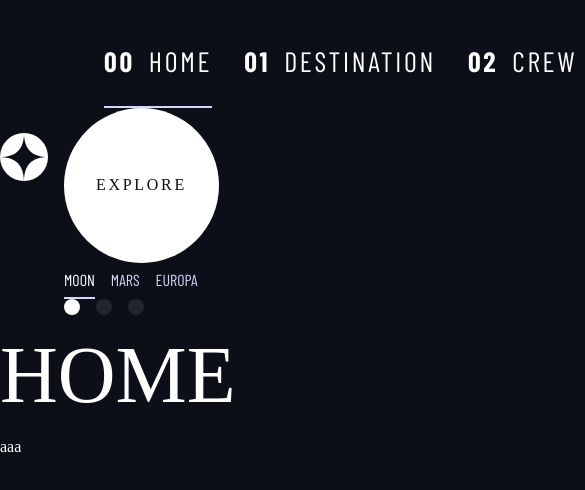
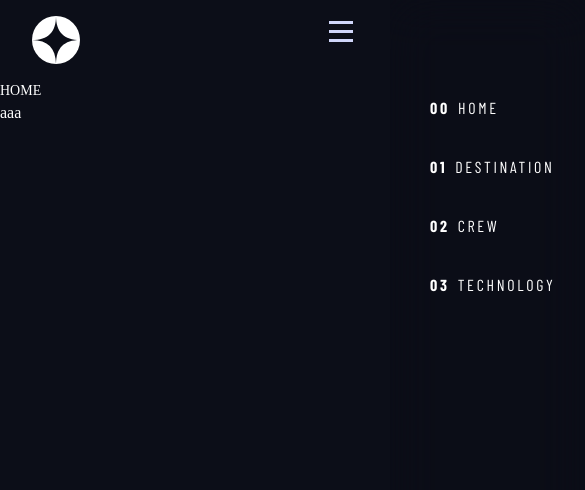
Before and after one commit to kamiliano1/space-tourism-website, a React (Vite) app in the folder space-tourism/: page / in a window 390 px wide. Shown: the top 490 px of the page, 585 px wide, since content can reach past the window. Built offline with nearby package versions, Linux system fonts and the light colour scheme; a web font is replaced by a local one.

Commit message:
Navbar
Added media query for mobile, tablet and desktop according to the desing
Mobile nav button was created using useState and when is true a new class is added to show the navbar

```diff
--- a/space-tourism/src/components/Navbar.jsx
+++ b/space-tourism/src/components/Navbar.jsx
@@ -1,12 +1,23 @@
+import { useState } from "react"
 import { Link } from "react-router-dom"
 import spaceLogo from "/assets/shared/logo.svg"
+import openNavButton from "/assets/shared/icon-hamburger.svg"
+import closeNavButton from "/assets/shared/icon-close.svg"
 
 export default function Navbar() {
+
+    const [isOpen, setIsOpen] = useState(false);
+
+
     return (
-        <header className="primary-header flex">
-            <img src={spaceLogo} alt="space logo"/>
+        <header className="primary-header container flex">
+            <img src={spaceLogo} alt="space logo" className="logo"/>
             <nav>
-                <ul className="flex primary-navigation indicators underline-indicators">
+                <button onClick={()=>setIsOpen(prev=>!prev)} className="nav-button">
+                    <img src={isOpen ? closeNavButton : openNavButton} alt="Menu button" />
+                    <span className="sr-only">Menu</span>
+                </button>
+                <ul className={`flex primary-navigation indicators underline-indicators ${isOpen ? "opened-navigation" : ""}`}>
                     <li className="active">
                         <Link to="/"  className="upper-case fs-400 ff-barlow letter-spacing-270">
                             <span aria-hidden="true">00</span>Home
@@ -30,26 +41,28 @@ export default function Navbar() {
 
                 </ul>
 
-                <Link to="/destination" className="explore-button upper-case fs-600 ff-belle f-c-dark bg-c-white letter-spacing-270">
+            </nav>
+                {/* <Link to="/destination" className="explore-button upper-case fs-600 ff-belle f-c-dark bg-c-white letter-spacing-270">
                             Explore
                 </Link>
+
                 <div className="indicators underline-indicators tabs-indicators flex">
                     <button aria-selected="true" aria-controls="moon-tab" className="upper-case f-c-light ff-barlow ">Moon</button>
                     <button aria-selected="false" aria-controls="mars-tab" className="upper-case f-c-light ff-barlow ">Mars</button>
                     <button aria-selected="false" aria-controls="europa-tab" className="upper-case f-c-light ff-barlow"  >Europa</button>
                 </div>
+
                 <div className="indicators dots-indicators flex">
                     <button aria-selected="true" aria-controls="moon-tab" className="upper-case f-c-light ff-barlow "><span class="sr-only">Moon</span></button>
                     <button aria-selected="false" aria-controls="mars-tab" className="upper-case f-c-light ff-barlow "><span class="sr-only">Mars</span></button>
                     <button aria-selected="false" aria-controls="europa-tab" className="upper-case f-c-light ff-barlow"  ><span class="sr-only">Europa</span></button>
                 </div>
 
-            </nav>
                 <div className="indicators buttons-indicators grid">
                     <button aria-selected="true" aria-controls="moon-tab" className="fs-600 bg-c-dark f-c-white ff-belle"><span class="sr-only">Moon</span>1</button>
                     <button aria-selected="false" aria-controls="mars-tab" className="fs-600 bg-c-dark f-c-white ff-belle"><span class="sr-only">Mars</span>2</button>
                     <button aria-selected="false" aria-controls="europa-tab" className="fs-600 bg-c-dark f-c-white ff-belle"  ><span class="sr-only">Europa</span>3</button>
-                </div>
+                </div> */}
 
 
         </header>
--- a/space-tourism/src/index.css
+++ b/space-tourism/src/index.css
@@ -125,7 +125,7 @@ body {
     --fs-700: 1.5rem;
     --fs-600: 1rem;
     --fs-500: 1rem;
-    --fs-400: 1.75rem;
+    --fs-400: 1rem;
     --fs-300: .9375;
     --fs-200: .875rem;
   }
@@ -168,6 +168,7 @@ body {
 
 .container {
   margin-inline: auto;
+  padding-inline: 2rem;
   max-width: 90rem;
 }
 
@@ -242,18 +243,22 @@ body {
   border: 0;
 }
 
+@media(min-width:25rem) {
+  .underline-indicators > *:hover {
+    border-bottom: 2px solid  hsl(var(--color-light) / .5);
+  }
+
+  .underline-indicators .active,
+  .underline-indicators [aria-selected="true"]  {
+    border-bottom: 2px solid  hsl(var(--color-light) / 1);
+  }
+
+}
+
 .underline-indicators > * {
   border-bottom: 2px solid  hsl(var(--color-light) / 0);
 }
 
-.underline-indicators > *:hover {
-  border-bottom: 2px solid  hsl(var(--color-light) / .5);
-}
-
-.underline-indicators .active,
-.underline-indicators [aria-selected="true"]  {
-  border-bottom: 2px solid  hsl(var(--color-light) / 1);
-}
 
 
 /* Explore Button */
@@ -298,10 +303,6 @@ body {
 
 }
 
-nav {
-  margin-top: 1em;
-}
-
 /* Dots indicators */
 
 .dots-indicators > * {
@@ -321,23 +322,6 @@ nav {
 
 }
 
-
-/* Navigation */
-
-.primary-header img {
-  align-self: center;
-}
-
-
-.primary-navigation {
-  --gap: 2rem;
-
-}
-
-.primary-navigation span {
-  font-weight: bold;
-  margin-right: .5em;
-}
 
 .buttons-indicators {
   width: 15%;
@@ -359,3 +343,116 @@ nav {
   background-color: hsl(var(--color-white) /1);
   color: hsl(var(--color-dark))
 }
+
+/* Navigation */
+
+.primary-header {
+  justify-content: space-between;
+}
+
+.nav-button {
+  display: none;
+}
+
+.logo {
+  align-self: center;
+}
+
+
+.primary-navigation span {
+  font-weight: bold;
+  margin-right: .5em;
+}
+
+.primary-header {
+  margin-top: 2em;
+}
+
+nav .opened-navigation {
+  transform: translateX(0);
+}
+@supports (backdrop-filter: blur(1.5rem)) {
+  .primary-navigation {
+    backdrop-filter: blur(1.5rem);
+    /* background-color: tomato; */
+  }
+}
+
+
+@media(max-width:25rem) {
+  .primary-navigation {
+    padding-top: 5em;
+    --gap: 0rem;
+    flex-direction: column;
+    position: fixed;
+    background-color: hsl(var(--color-dark) /0.1);
+    inset: 0 0 0 30%;
+    --underline-gap: 1em;
+    transform: translateX(100%);
+    transition: transform 500ms ease-in-out;
+  }
+
+  .nav-button {
+    display: block;
+    background-color: transparent;
+    border: none;
+    padding: 1.3em;
+    position: absolute;
+    right: 1em;
+    z-index: 1000;
+  }
+  .logo {
+    padding: 1em 0;
+  }
+  .primary-header {
+    margin-top: 0em;
+  }
+
+}
+
+
+
+@media(min-width:25rem) {
+
+  .primary-header {
+    padding-right: 0;
+    --gap: 2em;
+  }
+  .primary-navigation span {
+    display: none;
+  }
+
+  .primary-navigation {
+    padding-inline: 2em;
+  }
+}
+
+@media(min-width:45rem) {
+
+  .primary-header {
+    padding-right: 0;
+    --gap: 2em;
+  }
+
+  .primary-navigation {
+    /* padding-inline: clamp(2em, 10vw, 10em ); */
+    --gap: clamp(1em, 15vw, 4em );
+  }
+
+  .logo {
+    order: -2
+  }
+
+  .primary-header::before {
+    content: "";
+    height: 1px;
+    background-color: hsl(var(--color-light) / .5);
+    position: relative;
+    order:-1;
+    align-self: center;
+    width: 100%;
+    /* display: inline; */
+    margin-right: -3em;
+    z-index: 10000;
+  }
+}
--- a/space-tourism/src/pages/Home.jsx
+++ b/space-tourism/src/pages/Home.jsx
@@ -1,7 +1,7 @@
 import Navbar from "../components/Navbar"
 export default function Home() {
     return (
-        <div className="fs-900">
+        <div className="fs-200">
             HOME
         </div>
     )
```
